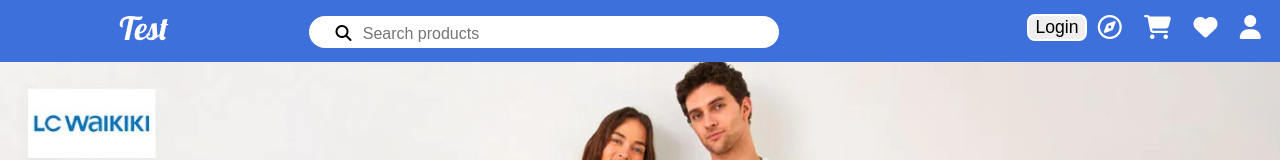
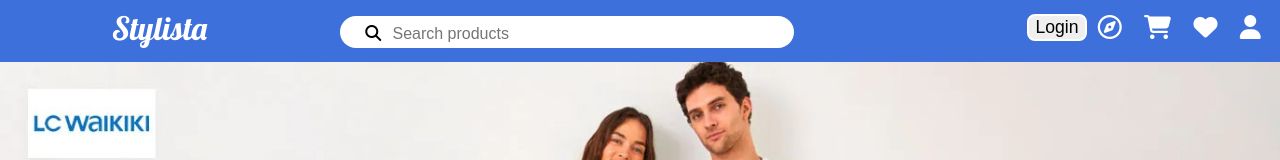
Before and after one commit to PrateekSum96/Stylista_Ecommerce, a React (Create React App) app: page / in a window 1280 px wide. Shown: the top 160 px of the page. Built offline with nearby package versions, Linux system fonts and the light colour scheme; no server answers; what miragejs would draw is missing.

Commit message:
change name

```diff
--- a/src/components/Navigation/Navigation.jsx
+++ b/src/components/Navigation/Navigation.jsx
@@ -6,7 +6,7 @@
     <div>
       <nav className="navigation">
         <div className="brand-name">
-          <NavLink to="/">Test</NavLink>
+          <NavLink to="/">Stylista</NavLink>
         </div>
         <div className="search-bar">
           <i class="fa-solid fa-magnifying-glass"></i>
```
